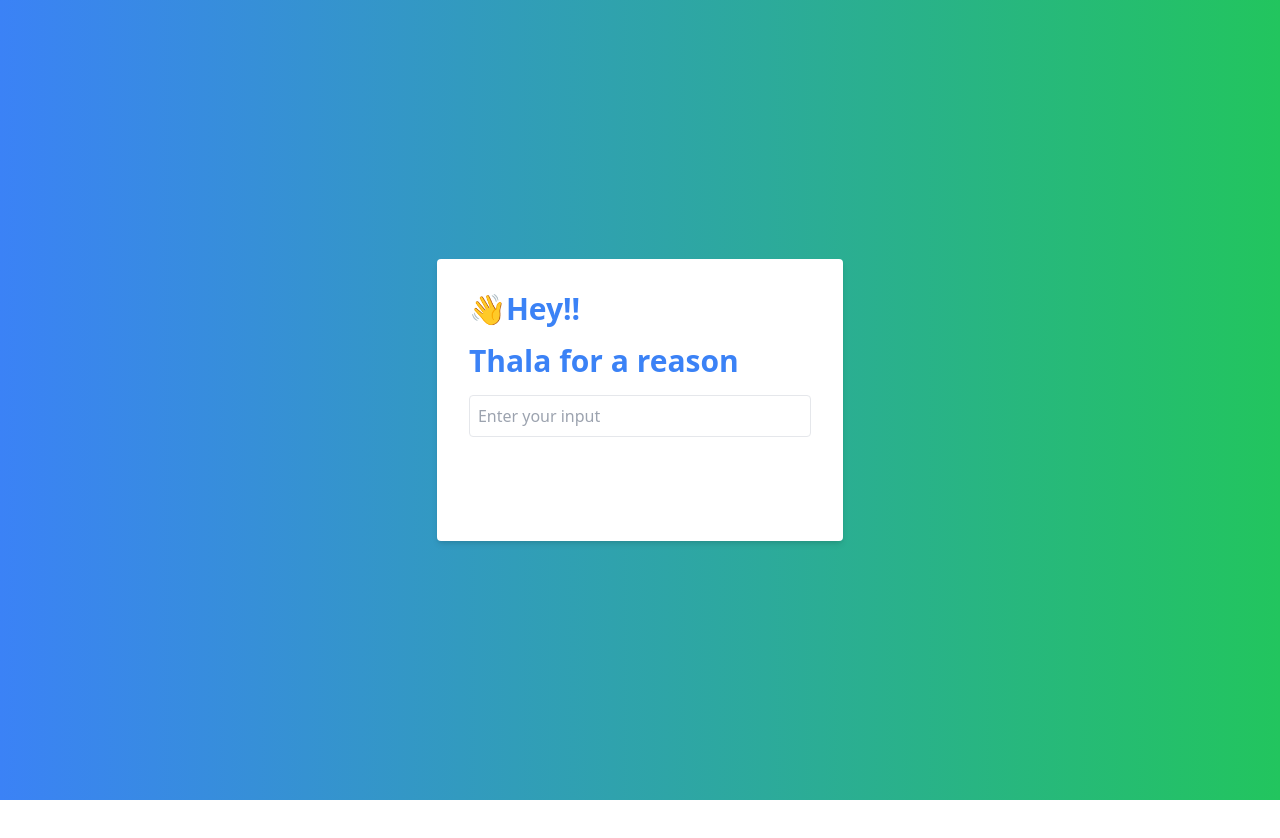
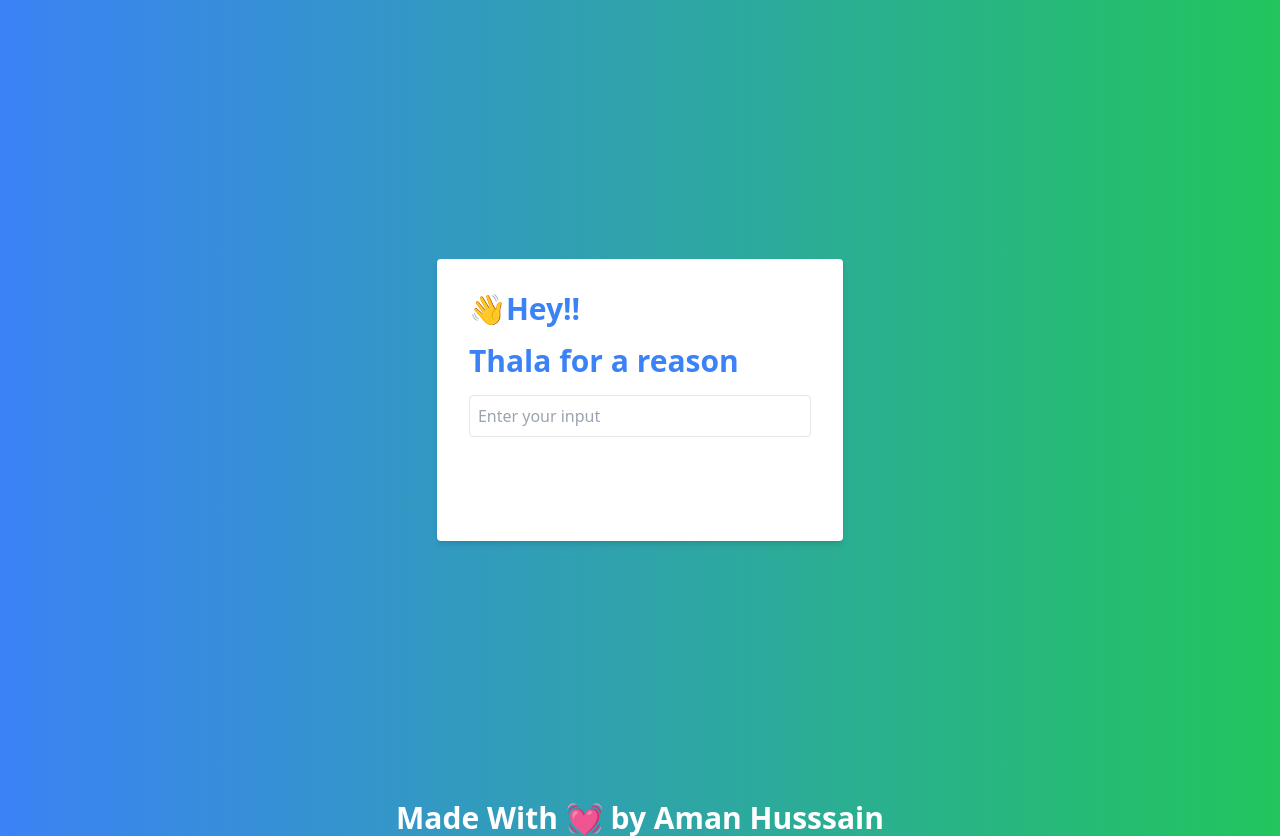
Before and after one commit to amanansari247/thalaforareason, a React (Create React App) app in the folder thala/: page / in a window 1280 px wide. Before the commit the page ends 800 px from the top, so only its background shows below. Built offline with nearby package versions, Linux system fonts and the light colour scheme.

Commit message:
Added Footer

```diff
--- a/thala/src/App.js
+++ b/thala/src/App.js
@@ -74,7 +74,15 @@ const Meme = () => {
     </div>
   );
 };
+const Footer = () => {
+  return(
+    <div className="text-3xl font-bold text-center bg-gradient-to-r from-blue-500 to-green-500 text-white ">
+      Made With 💓 by Aman Husssain
+    </div>
+  )
 
+
+}
 const Home = () => {
   const [input, setInput] = useState("");
   const [result, setResult] = useState("");
@@ -219,6 +227,7 @@ const App = () => {
         <Route path="/meme/:input/:result" element={<Meme />} />
         <Route path="/" element={<Home />} />
       </Routes>
+      <Footer />
     </Router>
   );
 };
```
